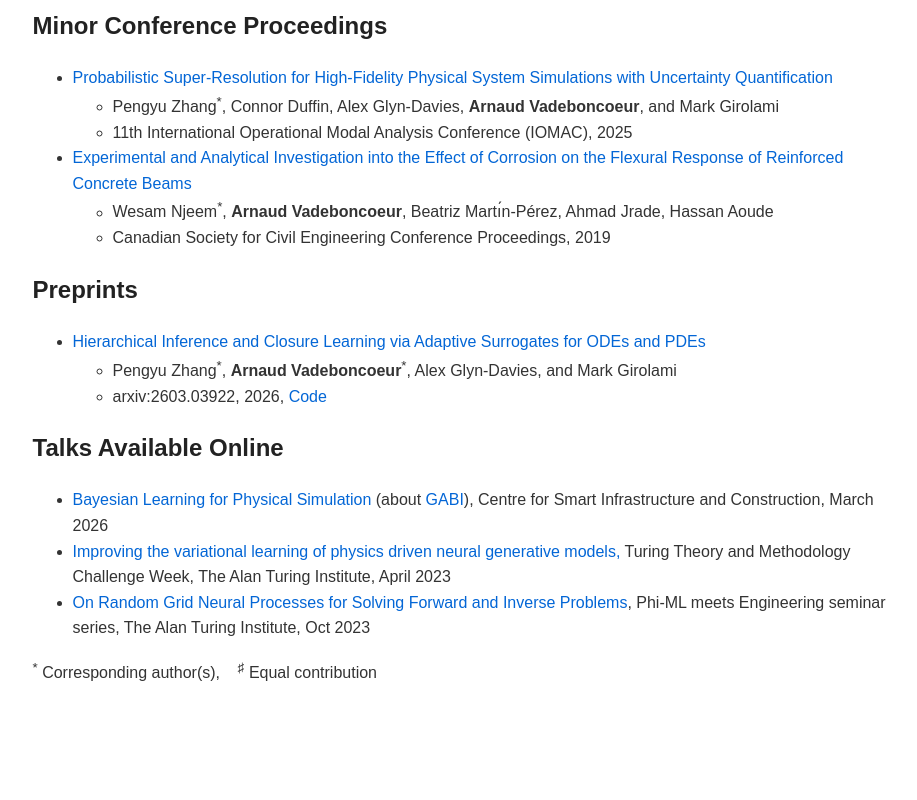
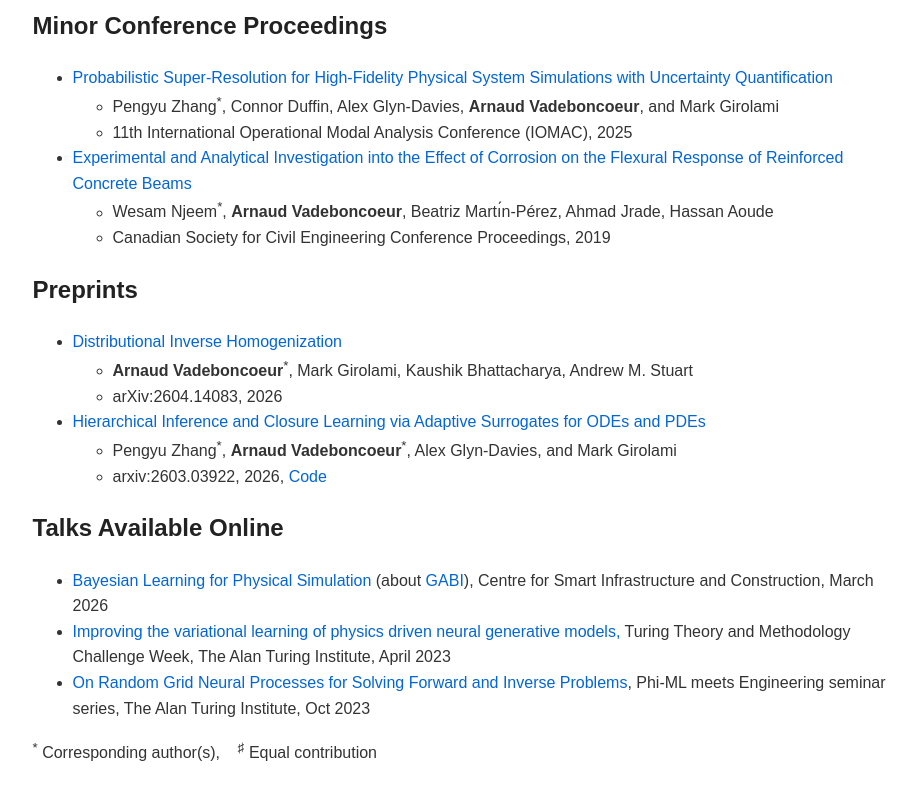
Before and after one commit to ArnaudVadeboncoeur/ArnaudVadeboncoeur.github.io, a plain HTML site: page index.html in a window 1280 px wide. Shown: the part 1496-2296 px from the top of the page, without its empty margins (170-1087 px from the left). Before the commit the page ends 2238 px from the top, so only its background shows below. Drawn offline with Linux system fonts and the light colour scheme.

Commit message:
added dist inv homog

```diff
--- a/index.html
+++ b/index.html
@@ -127,6 +127,14 @@
   <h2>Preprints</h2>
   <ul>
     <li>
+     <a href="https://arxiv.org/abs/2604.14083" target="_blank">Distributional Inverse Homogenization
+    </a>
+        <ul>
+            <li><b>Arnaud Vadeboncoeur</b><sup>*</sup>, Mark Girolami, Kaushik Bhattacharya, Andrew M. Stuart</li>
+            <li>arXiv:2604.14083, 2026</li>
+        </ul>
+      </a>
+    <li>
      <a href="https://arxiv.org/abs/2603.03922" target="_blank">Hierarchical Inference and Closure Learning via Adaptive Surrogates for ODEs and PDEs</a>
         <ul>
             <li>Pengyu Zhang<sup>*</sup>, <b>Arnaud Vadeboncoeur</b><sup>*</sup>, Alex Glyn-Davies, and Mark Girolami</li>
```
